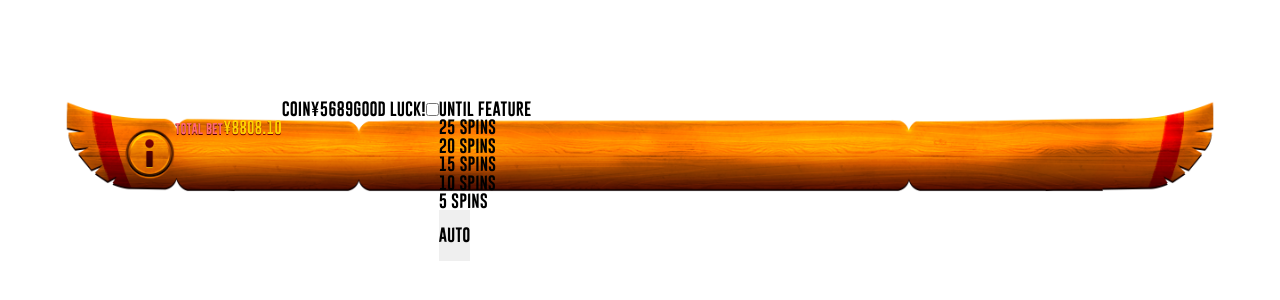
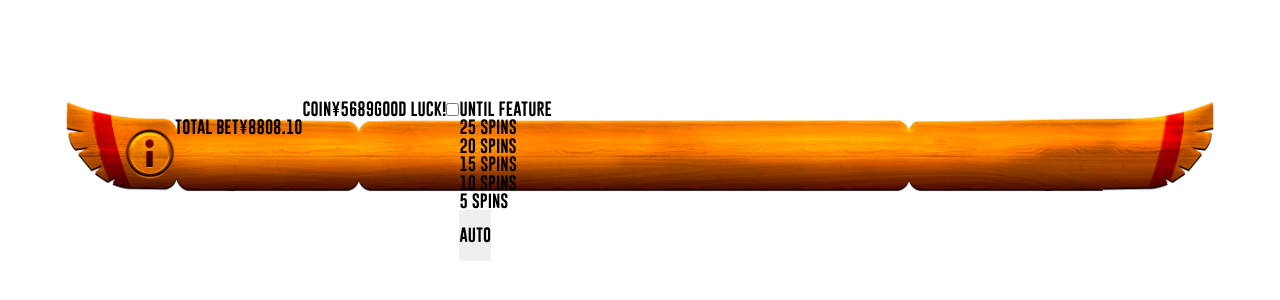
Before and after one commit to Inquisitor1229/bottom-bar, a website: page public/index.html in a window 1280 px wide. Shown: the part 460-760 px from the top of the page. Drawn offline with Linux system fonts and the light colour scheme.

Commit message:
Revert "Add styles for element .bottom-bar__bet"
This reverts commit e6a5857469e7cd6d3c3051c0af56bd3d39675ec0.

```diff
--- a/src/scss/main.scss
+++ b/src/scss/main.scss
@@ -100,15 +100,3 @@ li {
     }
   }
 }
-
-.bottom-bar__bet-head {
-  color: #ff6972;
-  text-shadow: 0px 1px 0px #4e0005;
-  font-size: calc( (100vw - 320px)/(1920 - 320) * (18 - 3) + 3px);
-}
-
-.bottom-bar__bet-count {
-  color: #ffd100;
-  text-shadow: 0px 1px 0px #710008;
-  font-size: calc( (100vw - 320px)/(1920 - 320) * (22 - 4) + 4px);
-}
```
Also changed, not shown: public/css/main.css, 1 other file.
